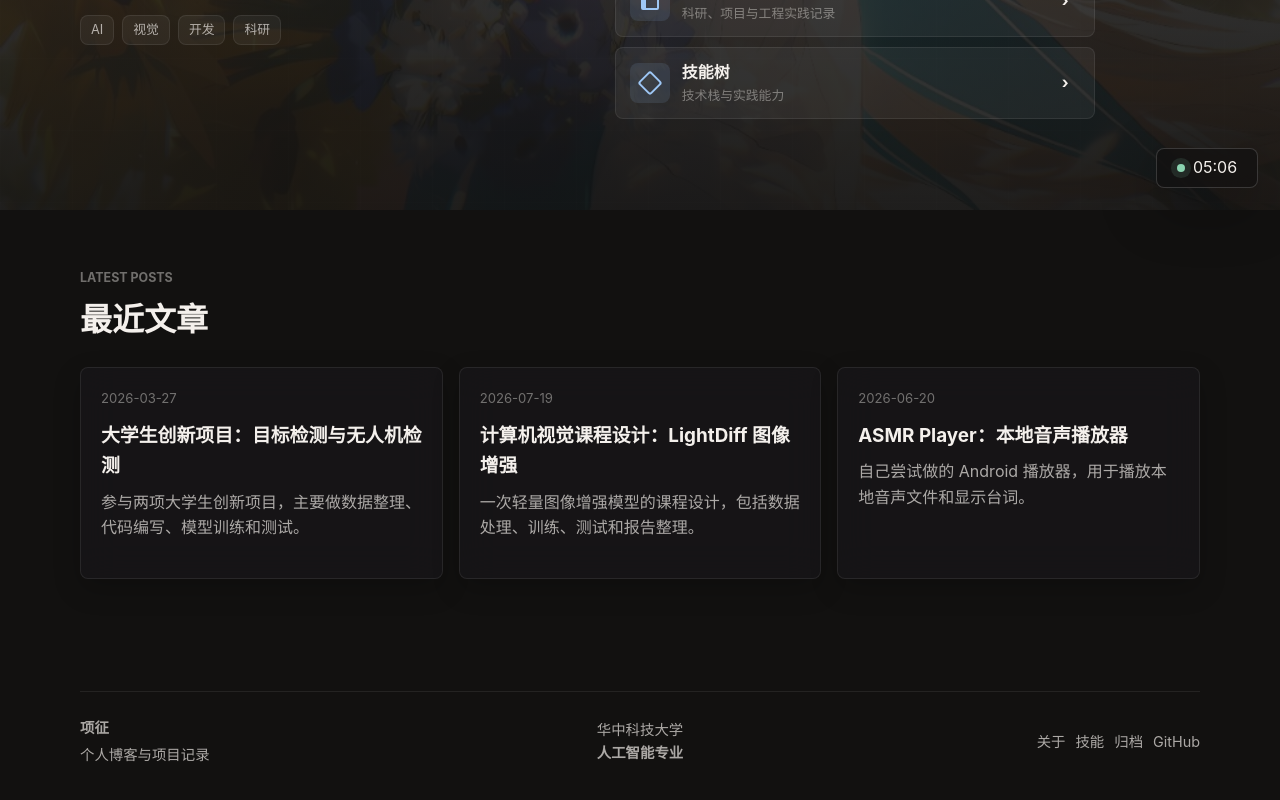
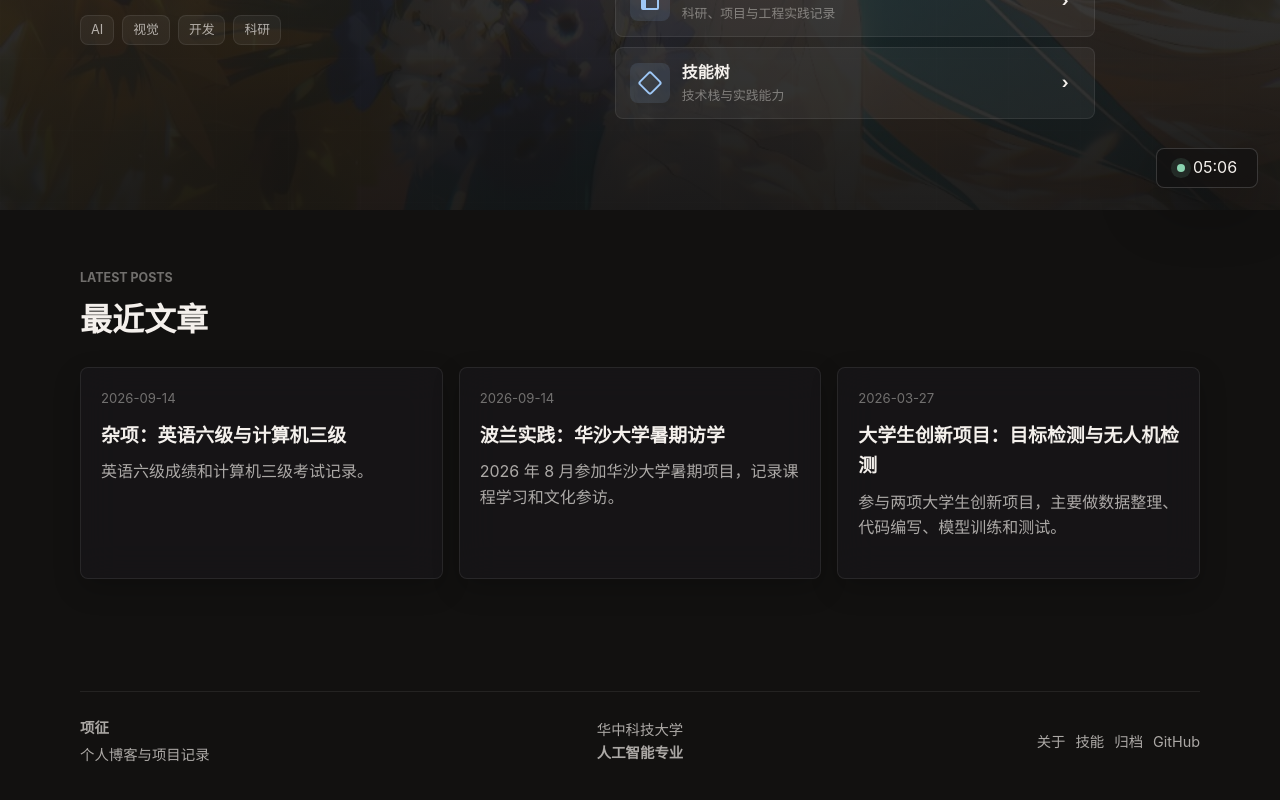
Before and after one commit to Baimo1209/xiangzheng-portfolio, a Next.js app: page / in a window 1280 px wide. Shown: the part 590-1390 px from the top of the page. Built offline with nearby package versions, Linux system fonts and the light colour scheme.

Commit message:
Add certificate notes and Poland summer study article

```diff
--- a/app/content.ts
+++ b/app/content.ts
@@ -1,4 +1,25 @@
 export const articles = [
+  {
+    slug: "misc-certificates", date: "2026-09-14", category: "杂项",
+    title: "杂项：英语六级与计算机三级",
+    excerpt: "英语六级成绩和计算机三级考试记录。",
+    paragraphs: [
+      "2024 年 12 月参加大学英语六级考试，总分 566 分。其中听力 185 分，阅读 219 分，写作和翻译 162 分。",
+      "2025 年 3 月参加全国计算机等级考试，取得三级网络技术证书，成绩合格。",
+    ],
+  },
+  {
+    slug: "poland-summer-school", date: "2026-09-14", category: "实习实践",
+    title: "波兰实践：华沙大学暑期访学",
+    excerpt: "2026 年 8 月参加华沙大学暑期项目，记录课程学习和文化参访。",
+    paragraphs: [
+      "2026 年 8 月 1 日至 16 日，我参加了波兰华沙大学暑期访学项目。主要安排是课程学习和文化参访。",
+      "课程包括波兰语言与文化、信息技术、网络安全、应用物理和人工智能等。文化课使用卡片、提问和小组讨论，大家需要用英语回答和交流。",
+      "网络安全课上，老师的英语口音让我一开始有些跟不上。听不清的地方，我结合课件和上下文理解，课后再和同学核对。专业词汇认识，但听到时未必能马上反应过来，这是这次听课遇到的一个实际问题。",
+      "期间参访了维拉诺夫宫、克拉科夫和奥斯维辛—比克瑙集中营等地点。英语导游配合耳机讲解，介绍建筑、展品和相关历史。日常问路和购物时，也会借助简单英语、地图和手势沟通。",
+      "回国后整理了实习日记和访学汇报材料。这次主要是短期学习和交流，没有参与企业岗位工作。",
+    ],
+  },
   {
     slug: "vision-research", date: "2026-03-27", category: "科研经历",
     title: "大学生创新项目：目标检测与无人机检测",
```
